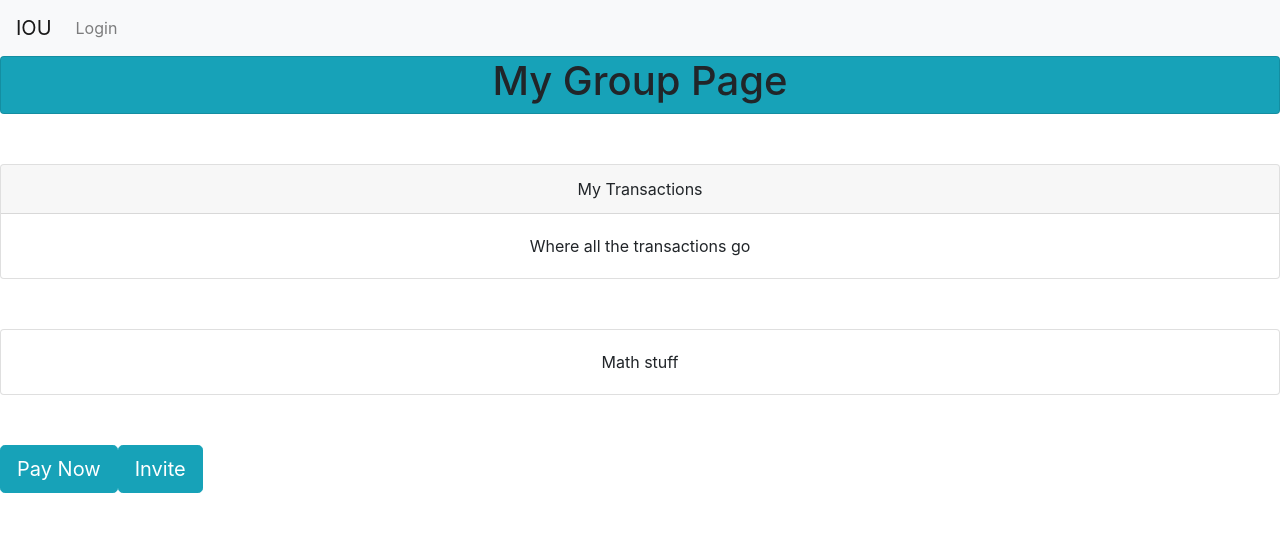
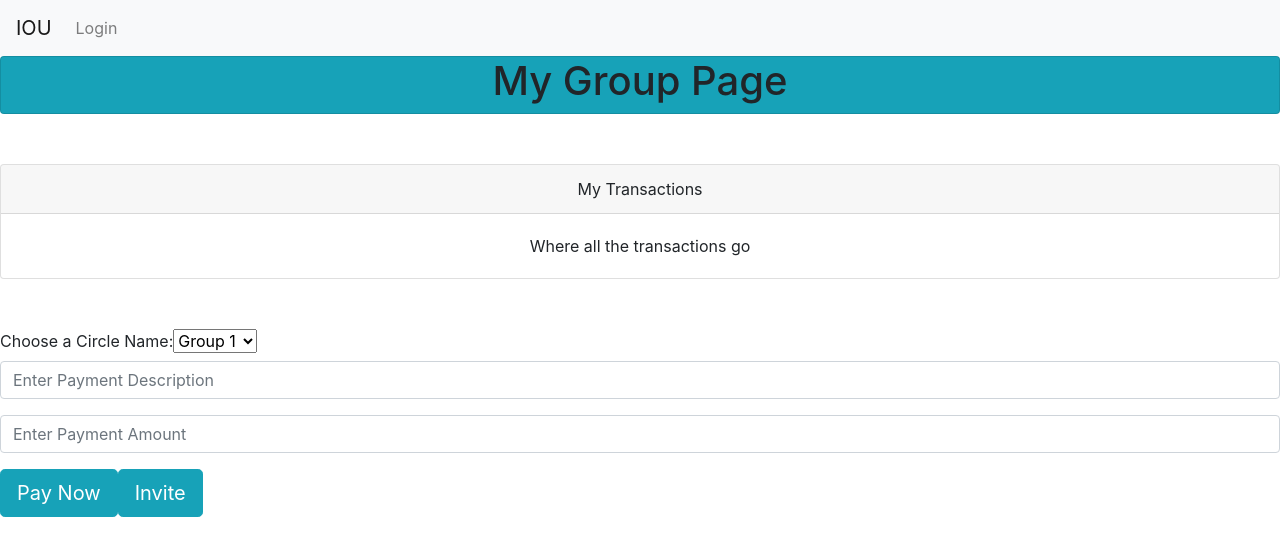
Before and after one commit to AubreyBennett/IOU, a React (Create React App) app in the folder client/: page /circlepage in a window 1280 px wide. Shown: the top 556 px of the page. Built offline with nearby package versions, Linux system fonts and the light colour scheme; no server answers.

Commit message:
changed circle page

```diff
--- a/client/src/App.js
+++ b/client/src/App.js
@@ -14,6 +14,7 @@ import { useHistory } from "react-router-dom";
 import RenderNav from "./components/RenderNav"
 
 function App() {
+
 // setting circle state
 const [ circleState, setCircleState] = useState({
   circleID: 0
@@ -72,9 +73,11 @@ const handleCircle = (id) => {
       headers:
       { 'Content-Type': 'application/json' },
     })
+    .then(res => res.json())
+    .then(data => console.log(data))
   };
 
-
+  console.log(userState);
   return (
 
     <Router>
--- a/client/src/pages/circlepage.js
+++ b/client/src/pages/circlepage.js
@@ -1,23 +1,50 @@
-import React, { useState, useEffect } from 'react';
+import React, {useEffect, useState} from 'react';
 
-function CirclePage(props) {
+function CirclePage() {
+  // creating state to capture all the circle transactions
+  const [transactionState, newTransactionState] = useState();
 
-  console.log(props)
+
+  function handleSubmit(e) {
+    e.preventDefault();
+    fetch('/api/transactions', {
+      method: "POST",
+      headers: {
+        'Content-Type': 'application/json',
+      },
+      body: JSON.stringify({
+        ...transactionState
+      })
+    })
+    .then((data) => {
+      console.log("Transaction successful");
+    })
+    .catch();
+  }
+
+  function handleTransaction(e){
+
+  }
 
   useEffect(() => {
-    const transactions = {
+    const options = {
       method: 'GET',
       headers: {
         'Content-Type': 'application/json',
       }
     }
+    fetch(`/api/transactions/circle/user`, options)
+      .then(res => res.json())
+      .then(data => { console.log(data)}
+      ).catch(err => {
+        console.log(err)
+      })
 
-      const url = 'api/transactions/circle/' + props.circleState.circleID
+  }, []);
 
-    fetch(url, transactions)
-    .then( (data) => data.json() )
-    .then((data) => {console.log(data)})
-  })
+
+
+
 
 
 
@@ -26,7 +53,7 @@ function CirclePage(props) {
       <div className="card bg-info" style={{ textAlign: "center", backgroundColor: "blue", marginBottom: "50px" }}>
         <h1>My Group Page</h1>
       </div>
-      <div className="card text-center" style={{ marginBottom: "50px"}}>
+      <div className="card text-center" style={{ marginBottom: "50px" }}>
         <div className="card-header">
           My Transactions
       </div>
@@ -34,12 +61,28 @@ function CirclePage(props) {
           <p className="card-text">Where all the transactions go</p>
         </div>
       </div>
-      <div className="card text-center" style={{ marginBottom: "50px"}}>
+      {/* <div className="card text-center" style={{ marginBottom: "50px" }}>
         <div className="card-body">
           <p className="card-text">Math stuff</p>
         </div>
+      </div> */}
+      <label for="cars">Choose a Circle Name:</label>
+
+      <select name="circle" id="circle">
+        <option value="volvo">Group 1</option>
+        <option value="saab">Group 2</option>
+        <option value="mercedes">Group 3</option>
+        <option value="audi">Group 4</option>
+      </select>
+      <div className="input-group mb-3">
+        <input type="text" className="form-control" placeholder="Enter Payment Description" aria-label="Enter Payment Description" />
       </div>
-      <button className="w-20 btn btn-lg btn-info" type="button" onClick={(e) => {
+      <div className="input-group mb-3">
+        <input type="text" className="form-control" placeholder="Enter Payment Amount" aria-label="Enter Payment Amount" />
+      </div>
+      <button className="w-20 btn btn-lg btn-info"
+      type="button"
+      onClick={(e) => {
         e.preventDefault();
         window.location.pathname = '/transaction';
       }} id="button-addon2">Pay Now</button>
--- a/client/src/pages/loginSignup.js
+++ b/client/src/pages/loginSignup.js
@@ -3,8 +3,6 @@ import Login from "./login";
 import Signup from "./signup";
 
 function LoginSignup(props) {
-    // props.handleLogout();
-
     return (
         <>
         <Login handleLogin={props.handleLogin} />
```
